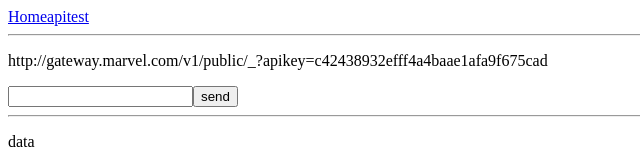
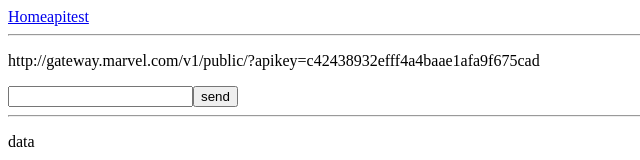
Before and after one commit to laszloekovacs/marvel-db, a React (Vite) app: page / in a window 1280 px wide. Shown: the top 160 px of the page, without its empty margins (0-640 px from the left). Built offline with nearby package versions, Linux system fonts and the light colour scheme.

Commit message:
fix: url badly formated

```diff
--- a/src/pubkey.ts
+++ b/src/pubkey.ts
@@ -1 +1,2 @@
 export const MARVEL_API_PUBLIC_KEY = "c42438932efff4a4baae1afa9f675cad";
+export const BASE_URL = "http://gateway.marvel.com/v1/public/";
--- a/src/routes/index.tsx
+++ b/src/routes/index.tsx
@@ -1,21 +1,22 @@
 import { createFileRoute } from "@tanstack/react-router";
 import { useState } from "react";
 import { MARVEL_API_PUBLIC_KEY } from "../pubkey";
+import { BASE_URL } from "../pubkey";
 
 export const Route = createFileRoute("/")({
 	component: RouteComponent,
 });
 
 function RouteComponent() {
-	const [url, setUrl] = useState<string>("");
+	const [slug, setUrl] = useState<string>("");
 	const [data, setData] = useState<object>({});
 	const [error, setError] = useState<object>({});
-	const base = "http://gateway.marvel.com/v1/public/";
-	const key = `?apikey=${MARVEL_API_PUBLIC_KEY}`;
 
 	async function handleSubmit(e: React.MouseEvent<HTMLButtonElement>) {
 		try {
-			const res = await fetch(`${base + url}?apikey=${key}`);
+			const url = `${BASE_URL}${slug}?apikey=${MARVEL_API_PUBLIC_KEY}`;
+
+			const res = await fetch(url);
 			const data = await res.json();
 			setData(data);
 		} catch (error: unknown) {
@@ -26,12 +27,10 @@
 	return (
 		<div>
 			<p>
-				<span>{base}</span>
-				<span>{url ? <span>{url}</span> : <span>_</span>}</span>
-				<span>{key}</span>
+				<span>{`${BASE_URL}${slug}?apikey=${MARVEL_API_PUBLIC_KEY}`}</span>
 			</p>
 
-			<input name="url" value={url} onChange={(e) => setUrl(e.target.value)} />
+			<input name="url" value={slug} onChange={(e) => setUrl(e.target.value)} />
 			<button type="button" onClick={handleSubmit}>
 				send
 			</button>
```
